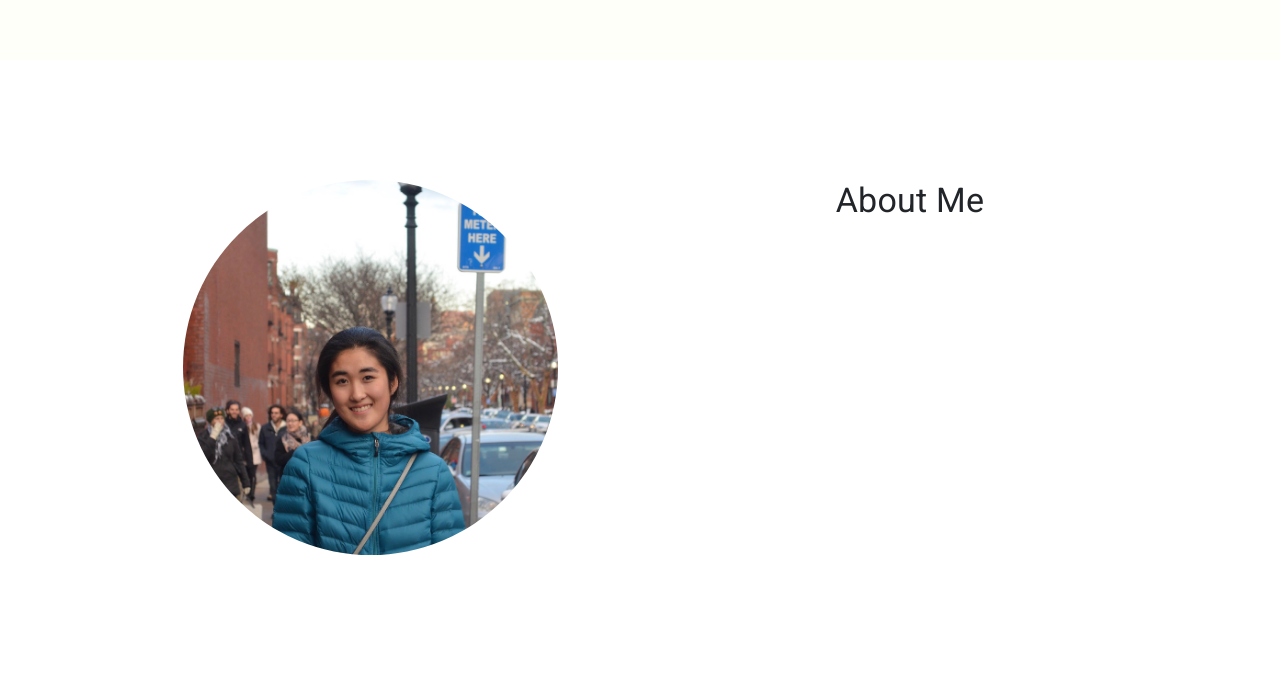
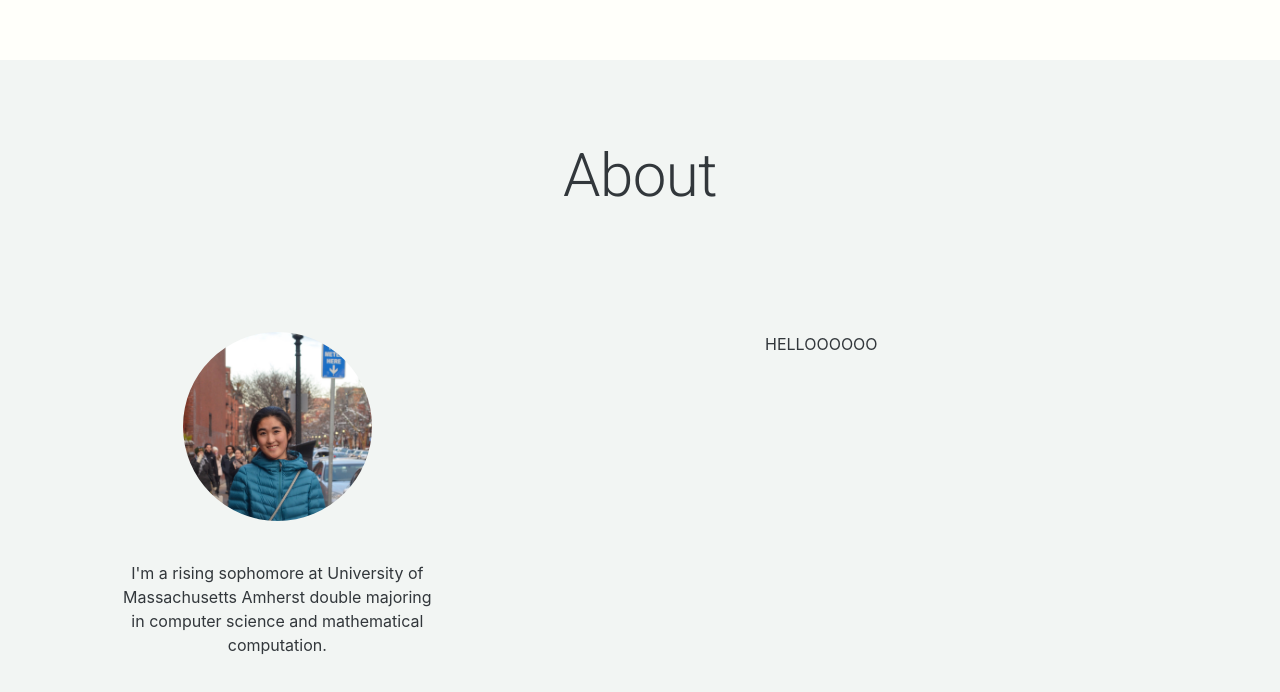
Before and after one commit to emaohn/my-website, a React (Create React App) app: page / in a window 1280 px wide. Shown: the part 740-1432 px from the top of the page. Built offline with nearby package versions, Linux system fonts and the light colour scheme.

Commit message:
About section formatting

```diff
--- a/src/App.css
+++ b/src/App.css
@@ -38,11 +38,12 @@
 }
 
 .App-about {
-
+  background-color: #F2F5F3;
+  color: #32373B;
 }
 
-#avatar img {
-  width: 75%;
+#avatar {
+  width: 60%;
   object-fit: cover;
   border-radius: 50%;
 }
--- a/src/components/About.js
+++ b/src/components/About.js
@@ -9,15 +9,25 @@ export default function About() {
     return(
         <div>
             <ThemeProvider theme={theme}>
-                <Box p={15}>
-                    <Grid container spacing={5}>
-                        <Grid item md={6}>
-                            <div id='avatar'>
-                                <img src={require('../static/avatar.jpeg')}/>
-                            </div>
+                <Box py={10} px={15}>
+                    <Grid container alignItems='center'>
+                        <Grid item xs={12}>
+                            <Box mb={15}>
+                                <Typography variant='h2'>About</Typography>
+                            </Box>
                         </Grid>
-                        <Grid item md={6}>
-                            <Typography variant='h4'>About Me</Typography>
+                    </Grid>
+                    <Grid container spacing={6}>
+                        <Grid item md={4}>
+                            <Box>
+                                <img id='avatar' src={require('../static/avatar.jpeg')}/>
+                            </Box>
+                            <Box mt={5}>
+                                <Typography variant='p'>I'm a rising sophomore at University of Massachusetts Amherst double majoring in computer science and mathematical computation.</Typography>
+                            </Box>
+                        </Grid>
+                        <Grid item md={8} justify='flex-start'>
+                            <p>HELLOOOOOO</p>
                         </Grid>
                     </Grid>
                 </Box>
--- a/src/components/Intro.js
+++ b/src/components/Intro.js
@@ -26,8 +26,7 @@ export default function Intro() {
                                                     ' an iOS developer.', 1000,
                                                     ' a web developer.', 1000,
                                                     ' a hacker.', 1000,
-                                                    ' a programming instructor instructor.', 1000,
-                                                    ' a photographer.', 1000]}
+                                                    ' a programming instructor instructor.', 1000]}
                                         />
                                 </Typography>
                             </Grid>
```
